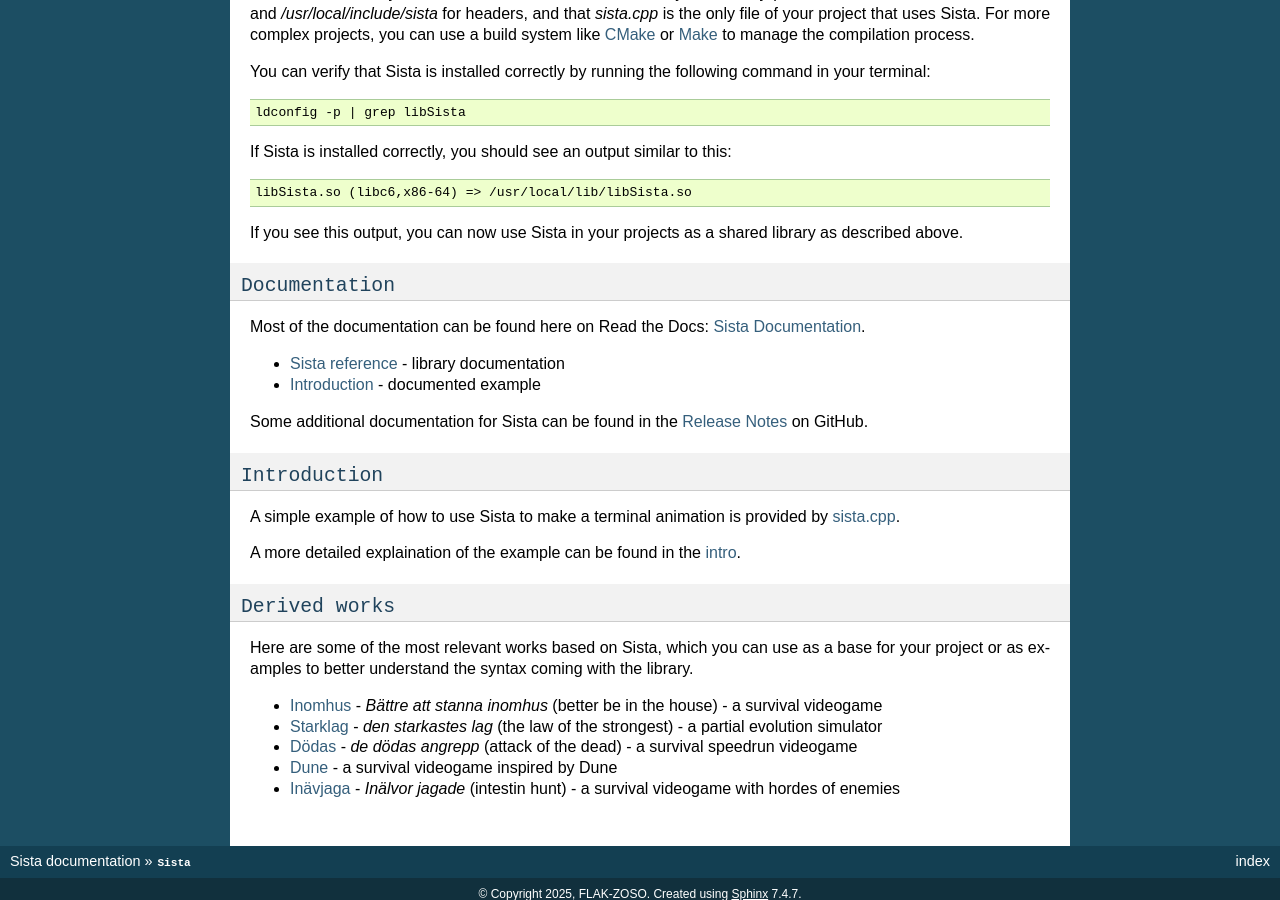
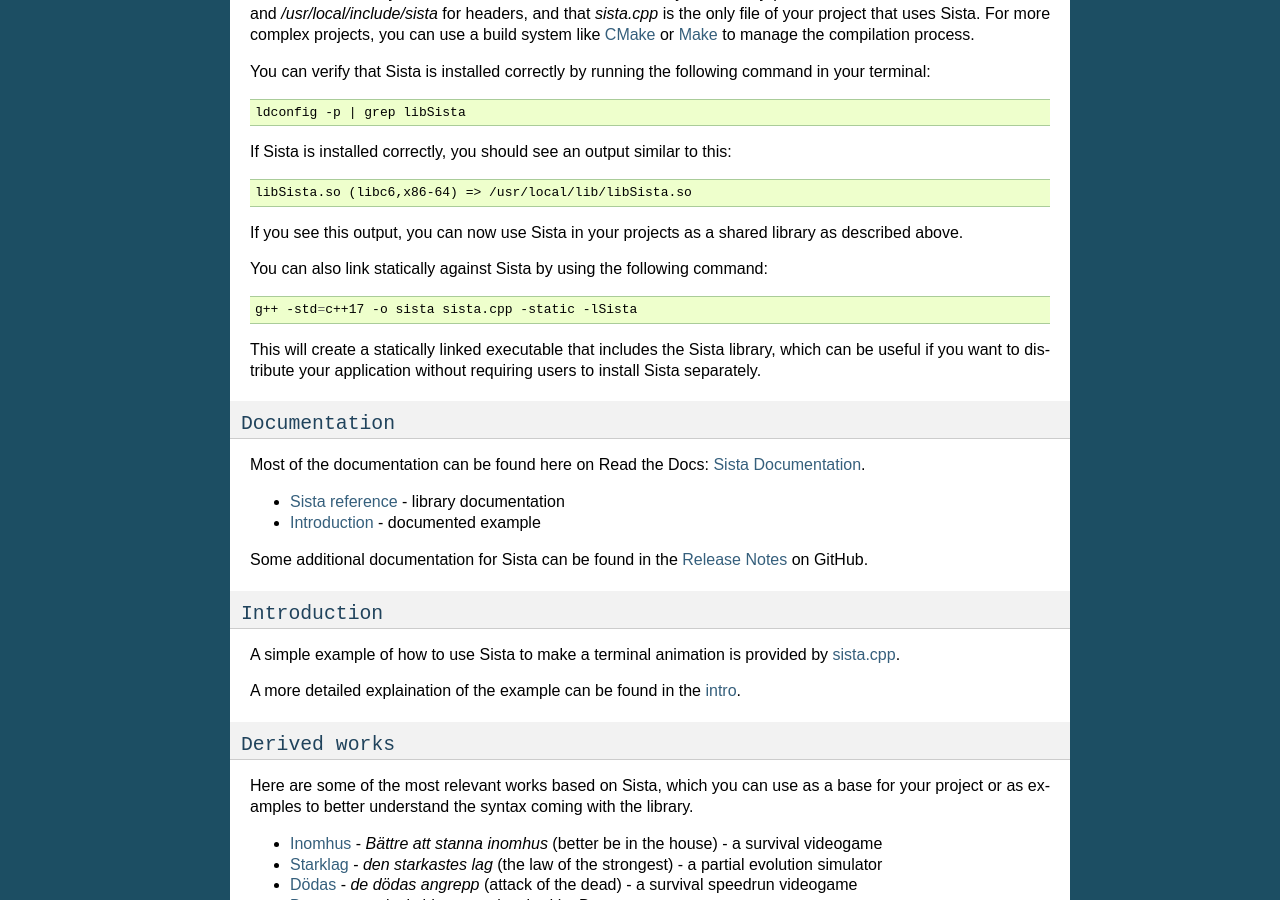
Before and after one commit to FLAK-ZOSO/Sista, a Sphinx documentation site: the page built from docs/index.rst, in a window 1280 px wide and 900 px high, scrolled down 1428 px. Built offline with Sphinx 7.4.7, drawn with Linux system fonts in a browser that asks for light colours.

```diff
--- a/docs/index.rst
+++ b/docs/index.rst
@@ -95,6 +95,14 @@ If Sista is installed correctly, you should see an output similar to this:
 
 If you see this output, you can now use Sista in your projects as a shared library as described above.
 
+You can also link statically against Sista by using the following command:
+
+.. code-block:: bash
+
+    g++ -std=c++17 -o sista sista.cpp -static -lSista
+
+This will create a statically linked executable that includes the Sista library, which can be useful if you want to distribute your application without requiring users to install Sista separately.
+
 ``Documentation``
 --------------
 
```
Also changed, not shown: README.md (+1 -1 lines).
